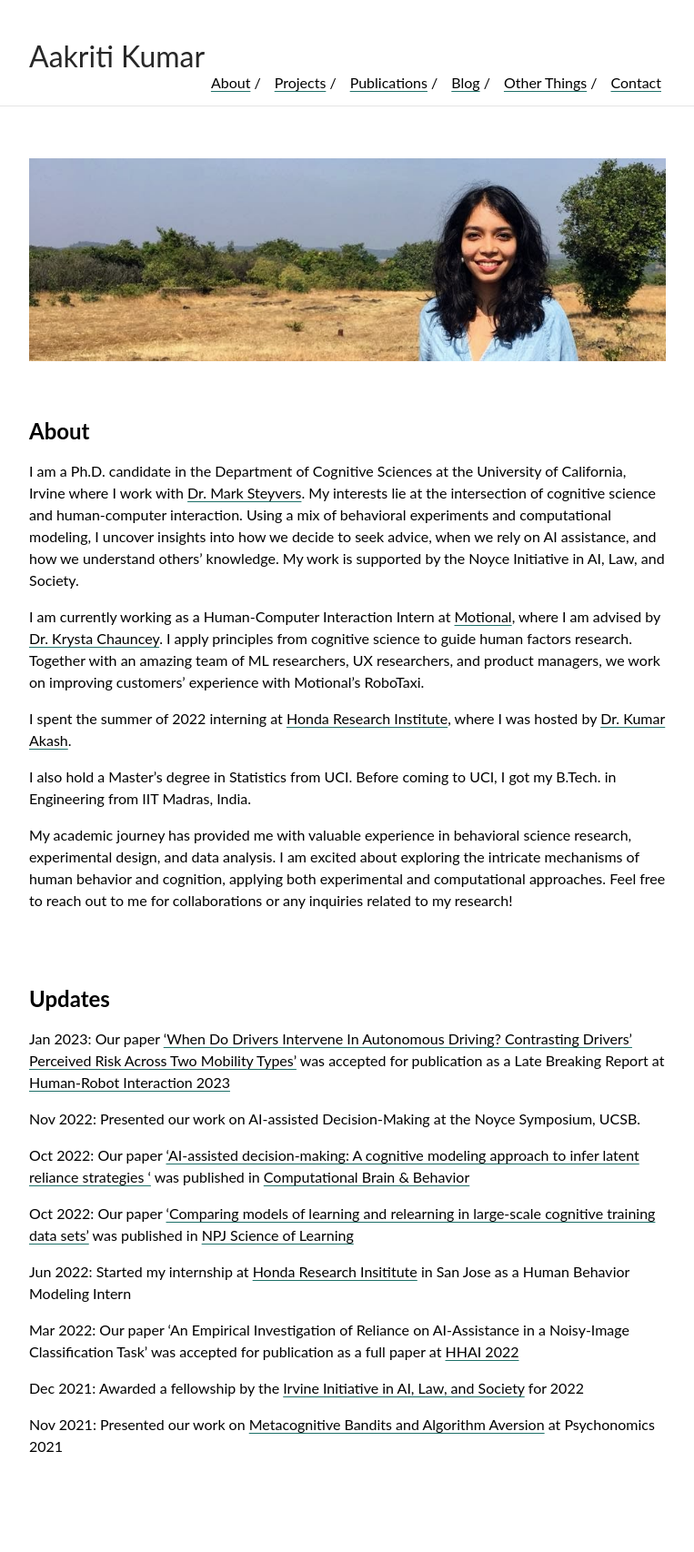
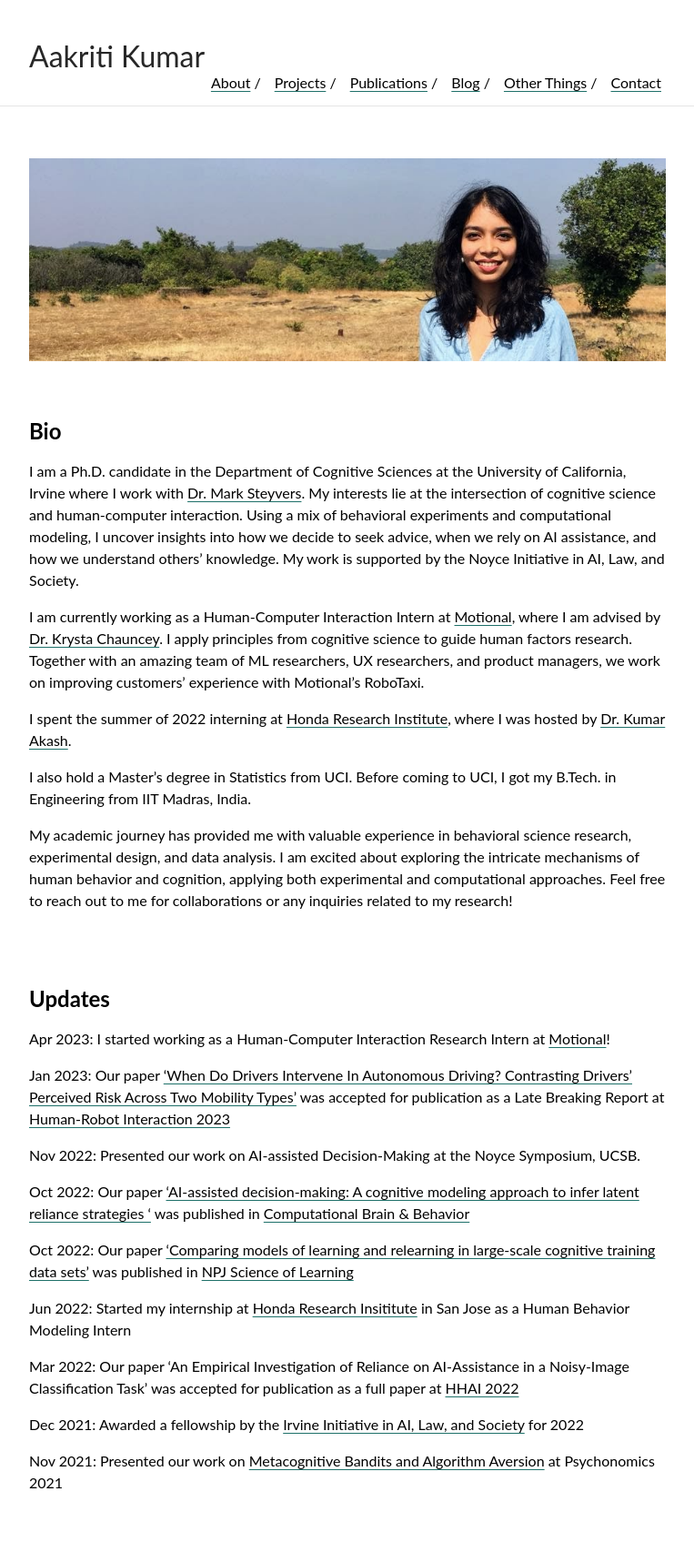
Before and after one commit to aakriti1kumar/aakriti1kumar.github.io, a Jekyll site: the page built from index.md, in a window 1280 px wide. Shown: the whole page at 91% size, without its empty margins (258-1021 px from the left). Built offline with Jekyll 4.4.1, drawn with Linux system fonts in a browser that asks for light colours; our own code applies the rules of GitHub Pages for plain Markdown files; before the commit the page ends 1666 px from its top, so only the background shows below that.

Commit message:
Update index.md

```diff
--- a/index.md
+++ b/index.md
@@ -3,7 +3,7 @@
 
 <br>
 
-## About
+## Bio
 
 I am a Ph.D. candidate in the Department of Cognitive Sciences at the University of California, Irvine where I work with [Dr. Mark Steyvers](https://steyvers.socsci.uci.edu/). My interests lie at the intersection of cognitive science and human-computer interaction. Using a mix of behavioral experiments and computational modeling, I uncover insights into how we decide to seek advice, when we rely on AI assistance, and how we understand others' knowledge. My work is supported by the Noyce Initiative in AI, Law, and Society.
 
@@ -21,6 +21,8 @@ My academic journey has provided me with valuable experience in behavioral scien
 
 
 ## Updates
+
+Apr 2023: I started working as a Human-Computer Interaction Research Intern at [Motional](motional.com)!
 
 Jan 2023: Our paper ['When Do Drivers Intervene In Autonomous Driving?
 Contrasting Drivers’ Perceived Risk Across Two Mobility Types'](https://drive.google.com/file/d/1Tku00MktmojHYEB_8_3UdTdGRnxFU36g/view?usp=share_link) was accepted for publication as a Late Breaking Report at [Human-Robot Interaction 2023](https://humanrobotinteraction.org/2023/)
```
